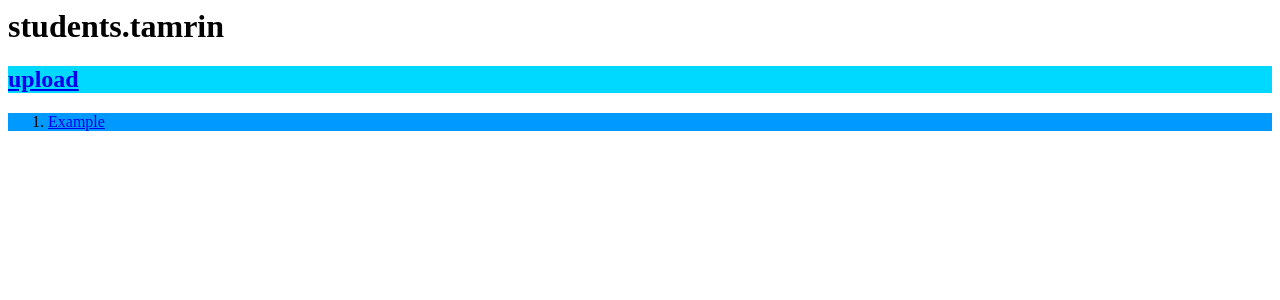
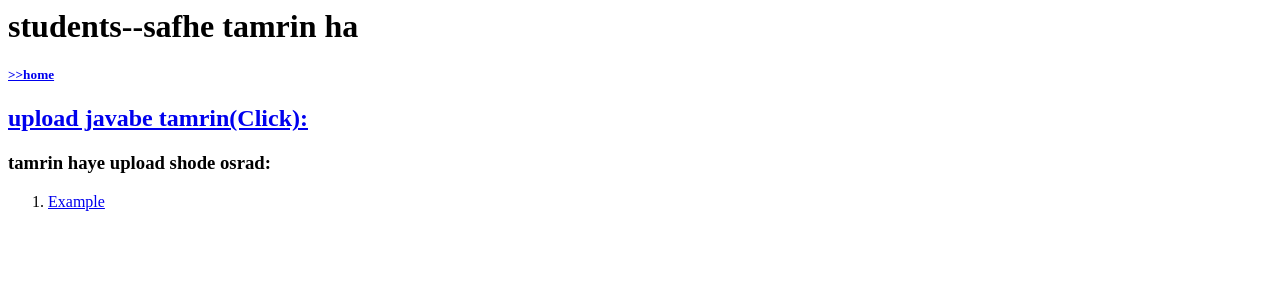
Before and after one commit to Amir-entezari/bpproject, a Django app: page /students/tamrin in a window 1280 px wide. Shown: the top 300 px of the page. Run offline with Django 3.2, Linux system fonts and the light colour scheme; data comes from the database, SQL or seed files in the repository; both versions use the stored data as it was after the commit.

Commit message:
student page

```diff
--- a/bpproject/users/forms.py
+++ b/bpproject/users/forms.py
@@ -15,7 +15,7 @@ class Ostads_tamrin_upload (ModelForm):
         fields = '__all__'
 
 
-class Javab (ModelForm):
+class student_tamrin_upload (ModelForm):
     class Meta:
         model = models.Javab
         fields = ['tamrin','number','file']
--- a/bpproject/users/templates/users/ostads.html
+++ b/bpproject/users/templates/users/ostads.html
@@ -8,8 +8,10 @@
 
 <body>
     <ul>
-        <li><a href="{% url 'ostads_tamrin' %}" >tamrin <a></li>
-        <li><a href="{% url 'ostads_videos' %}" >videos <a></li>
+        <h5>  <a href="{% url 'home' %}"  >>>home <a> </h5>
+          <h3> Yeki az gozine haye zir ra entekhab konid:</h3>
+        <li><a href="{% url 'ostads_tamrin' %}" >ijad tamrin <a></li>
+        <li><a href="{% url 'ostads_videos' %}" >ijad video <a></li>
     </ul>
 </body>
 
--- a/bpproject/users/templates/users/ostads_tamrin_upload.html
+++ b/bpproject/users/templates/users/ostads_tamrin_upload.html
@@ -3,17 +3,17 @@
 <html>
 
 <head>
-  <title>ostads.tamrin.upload</title>
+  <title>upload_tamrin_ostad</title>
 </head>
 
 <body>
-    <h2>upload</h2>
+    <h2>File ra upload konid</h2>
     <form action="" method="POST" enctype="multipart/form-data">
        {% csrf_token %}
        {{form}}
        <br />
        <br />
-       <input type ="submit" style ="color:rgb(255, 208, 0)" value="submit">
+       <input type ="submit"  value="submit">
     </form>
 </body>
 
--- a/bpproject/users/templates/users/students_tamrin.html
+++ b/bpproject/users/templates/users/students_tamrin.html
@@ -1,4 +1,3 @@
-
 <html>
 
 <head>
@@ -6,11 +5,12 @@
 </head>
 
 <body>
-            <h1> students.tamrin</h1>
-
-            <h2 style ="background:rgb(0, 217, 255) ; color : rgb(0, 0, 99)">  <a href="#" >upload <a> </h2>
+            <h1> students--safhe tamrin ha</h1>
+            <h5 >  <a href="{% url 'home' %}"  >>>home <a> </h5>
+            <h2 >  <a href="{% url 'student_tamrin_upload' %}"  >upload javabe tamrin(Click): <a> </h2>
+            <h3> tamrin haye upload shode osrad:</h3>
               <p  wigth = '100%'>
-              <ol style="background : rgb(0, 153, 255)">
+              <ol >
                 {% for file in tamrin %}
 
                       <li> <a href="/{{file.file}}" >{{ file.name }} <a> </li>
--- a/bpproject/users/templates/users/students_videos.html
+++ b/bpproject/users/templates/users/students_videos.html
@@ -5,11 +5,11 @@
 </head>
 
 <body>
-            <h1> studens.videos</h1>
+            <h1> video haye ostad</h1>
 
 
               <p  wigth = '100%'>
-              <ol style="background : pink">
+              <ol >
                 {% for video in videos %}
 
                       <li> <a href="{% url 'ostads_videos_seen' video.id %}" > {{video.name}} </a> </li>
--- a/bpproject/users/urls.py
+++ b/bpproject/users/urls.py
@@ -18,7 +18,7 @@ urlpatterns = [
     path('ostads/', views.ostads,name='ostads'),
     path('ostads/tamrin' , views.ostads_tamrin , name ="ostads_tamrin"),
     path('ostads/tamrin/upload' , views.ostads_tamrin_upload,name="ostads_tamrin_upload"),
-    path('ostads/tamrin/javab/<int:answer_id>' , views.ostads_tamrin_javab , name="ostads_tamrin_javab"),
+    path('ostads/tamrin/javab/<int:javab_id>' , views.ostads_tamrin_javab , name="ostads_tamrin_javab"),
 
 
 #**************************************TEACHERs VIDEOS*****************************************
@@ -30,10 +30,11 @@ urlpatterns = [
 
 #@@@@@@@@@@@@@@@@@@@@@@@@@@@@@@@@@@      STUDEBT URLs      @@@@@@@@@@@@@@@@@@@@@@@@@@@@@@@@@@@@
 
-#*************************************STUDENTs EXERERCISE***************************************
+#*************************************students EXERERCISE***************************************
     path('students/', views.students,name='students'),
     path('students/videos/', views.students_videos,name='students_videos'),
     path('students/tamrin' , views.students_tamrin , name ="students_tamrin"),
+    path ('student/tamrin/upload' , views.student_tamrin_upload , name ="student_tamrin_upload"),
 
 
 ]+ static(settings.MEDIA_URL, document_root=settings.MEDIA_ROOT)
--- a/bpproject/users/views.py
+++ b/bpproject/users/views.py
@@ -40,12 +40,10 @@ def ostads_tamrin (request):
 
 
 
-def ostads_tamrin_javab (request,answer_id):
-    #answer = models.Answers.objects.filter(id = answer_id)
-    #contex ={'answers' : answer}
-    javab=models.Javab.objects.filter(tMRIN=models.Tamrin.objects.get(id=javab_id))
-    #answers=models.Exercise.objects.get(id =answer_id)
-    #answers = models.Answers.objects.filter(id=answer_id)
+def ostads_tamrin_javab (request,javab_id):
+
+    javab=models.Javab.objects.filter(tamrin=models.Tamrin.objects.get(id=javab_id))
+
     contex={'javab':javab}
     return render (request , 'users/ostads_tamrin_javab.html' , contex)
 
@@ -56,6 +54,19 @@ def ostads_videos (request):
 
     return render (request , 'users/ostads_videos.html' , contex)
 
+
+def student_tamrin_upload (request):
+    form = forms.student_tamrin_upload
+    if request.method == 'POST':
+        form = forms.student_tamrin_upload(request.POST , request.FILES)
+        if form.is_valid ():
+            form.save()
+            return HttpResponse ("tamrin ba movafaghiat upload shod")
+
+    contex ={'form' : form}
+
+
+    return render (request , 'users/ostads_tamrin_upload.html' , contex)
 
 def ostads_tamrin_upload (request):
     form = forms.Ostads_tamrin_upload
```
Also changed, not shown: bpproject/users/templates/users/home.html (+6 -1 lines), bpproject/users/templates/users/ostads_tamrin.html (+5 -4 lines), bpproject/users/templates/users/ostads_tamrin_javab.html (+4 -4 lines), bpproject/users/templates/users/ostads_videos.html (+5 -4 lines), bpproject/users/templates/users/ostads_videos_upload.html (+4 -3 lines), bpproject/users/templates/users/students.html (+6 -3 lines), bpproject/db.sqlite3, bpproject/tamrin/20210307_221918.png (added), bpproject/tamrin/20210307_222830.png (added), bpproject/users/migrations/0002_auto_20210307_1851.py (added), bpproject/videos/Screenshot_from_2021-03-06_21-46-21.png (deleted), 1 other file.
